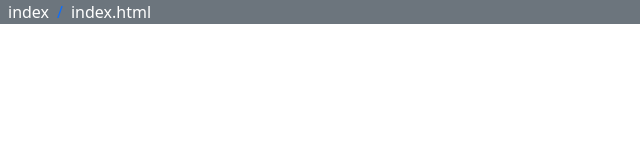
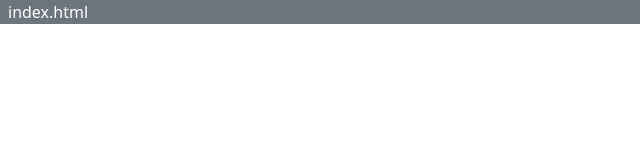
Before and after one commit to AhmetEnesKCC/json-module-ojs, a plain HTML site: page index.html in a window 1280 px wide. Shown: the full height of the page, 0-640 px from the left. Drawn offline with nearby package versions, Linux system fonts and the light colour scheme.

Commit message:
change index html location

```diff
--- a/index/index.html
+++ b/index.html
@@ -17,6 +17,6 @@
       integrity="sha384-C6RzsynM9kWDrMNeT87bh95OGNyZPhcTNXj1NW7RuBCsyN/o0jlpcV8Qyq46cDfL"
       crossorigin="anonymous"
     ></script>
-    <script type="module" src="../scripts/script.js"></script>
+    <script type="module" src="./scripts/script.js"></script>
   </body>
 </html>
```
